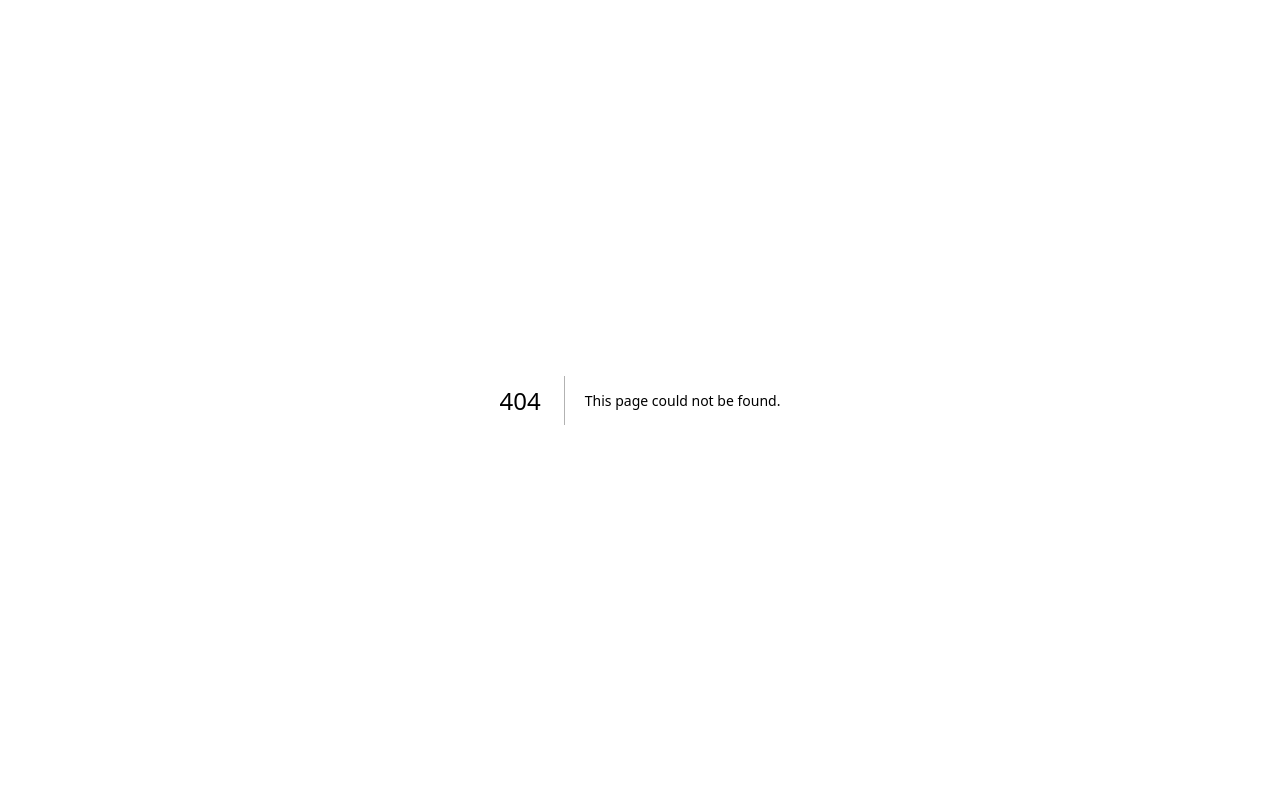
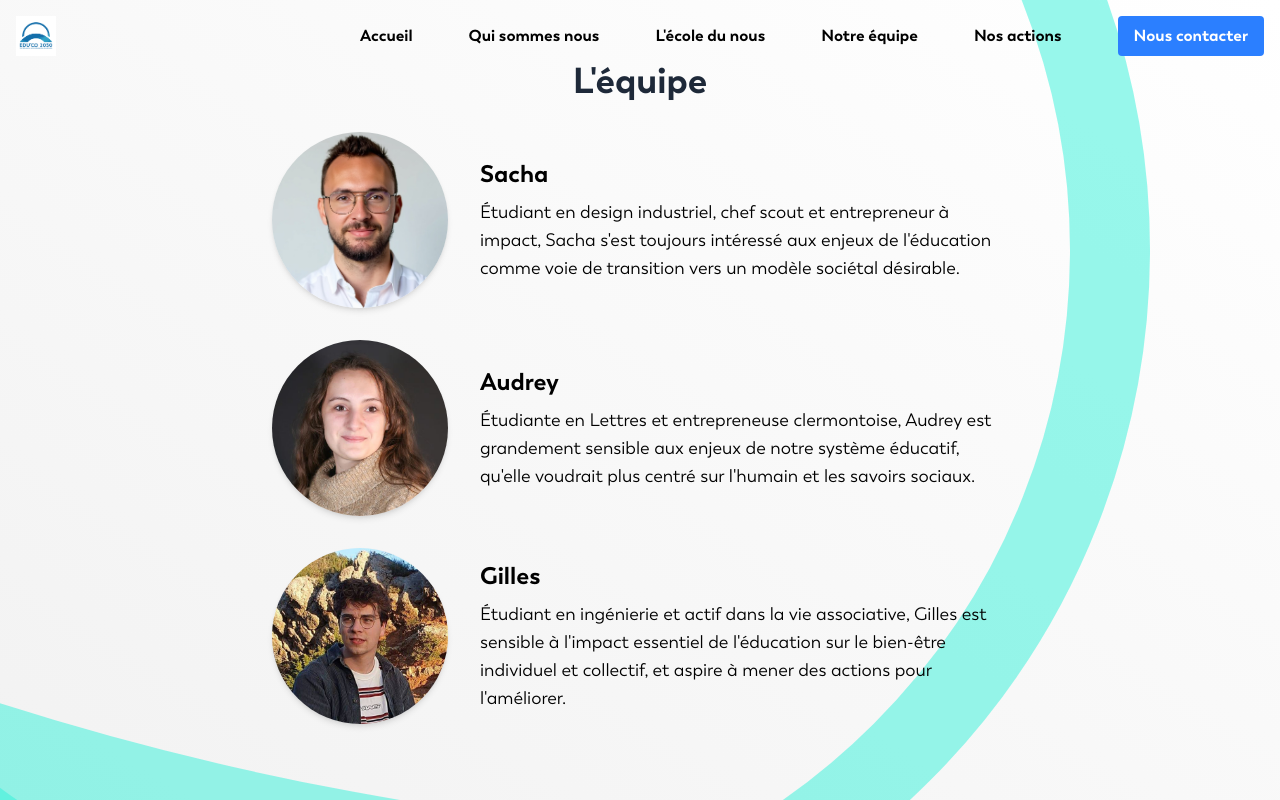
Before and after one commit to Vanille-fraise/educo2050, a Next.js app: page /ourTeam in a window 1280 px wide. Before the commit this address had no page. Built offline with nearby package versions, Linux system fonts and the light colour scheme.

Commit message:
adding team

```diff
--- a/components/HeroSection.tsx
+++ b/components/HeroSection.tsx
@@ -1,36 +1,30 @@
-import Image from 'next/image';
-import React from 'react';
+import Image from "next/image";
+import React from "react";
 
 interface HeroSectionProps {
   imageSrc: string;
   title: string;
   text: string;
-  // No longer needs textColor prop
 }
 
 const HeroSection: React.FC<HeroSectionProps> = ({ imageSrc, title, text }) => {
   const textStyle: React.CSSProperties = {
-    color: 'var(--dynamic-text-color, #000000)', // Use CSS variable with a fallback to black
+    color: "var(--dynamic-text-color, #000000)", // Use CSS variable with a fallback to black
   };
 
   return (
     <main className="flex-grow flex items-center justify-center p-8 pt-20 sm:pt-20">
-      {/* Main flex container: switches to row on sm screens */}
       <div className="flex flex-col sm:flex-row items-center justify-center gap-8 mx-auto max-w-9xl w-full">
-        {/* Image Wrapper: takes full width on small, half width on sm+ */}
         <div className="relative w-full sm:w-1/2">
           <Image
             priority
             src={imageSrc}
             alt={title}
-            width={1200} // Intrinsic width of the source image for quality
-            height={800} // Intrinsic height of the source image for quality
-            // Image fills its wrapper, which controls its responsive size
+            width={1200}
+            height={800}
             className="w-full h-auto rounded-lg shadow-2xl object-cover"
           />
         </div>
-        {/* Text Wrapper: takes full width on small, half width on sm+ */}
-        {/* Apply textStyle to the div containing text elements */}
         <div style={textStyle} className="w-full sm:w-1/2 max-w-md">
           <h1 className="text-3xl font-bold mb-4">{title}</h1>
           <p className="text-base">{text}</p>
--- a/components/Navbar.tsx
+++ b/components/Navbar.tsx
@@ -40,7 +40,7 @@ const Navbar: React.FC = () => {
     { href: "/", label: "Accueil" },
     { href: "/organizationPresentation", label: "Qui sommes nous" },
     { href: "/usSchool", label: "L'école du nous" },
-    { href: "#", label: "Notre équipe" },
+    { href: "/ourTeam", label: "Notre équipe" },
     { href: "#", label: "Nos actions" },
   ];
 
--- /dev/null
+++ b/components/TeamMember.tsx
@@ -0,0 +1,43 @@
+import Image from "next/image";
+import React from "react";
+
+interface TeamMemberProps {
+  imageSrc: string;
+  title: string;
+  text: string;
+}
+
+const TeamMember: React.FC<TeamMemberProps> = ({ imageSrc, title, text }) => {
+  const textStyle: React.CSSProperties = {
+    color: "var(--dynamic-text-color, #000000)", // Use CSS variable with a fallback to black
+  };
+
+  return (
+    <div className="flex flex-col sm:flex-row items-center gap-8 max-w-3xl p-4">
+      {/* The flex-shrink-0 utility prevents the image from shrinking when the text content is long.
+       */}
+      <div className="flex-shrink-0">
+        <Image
+          priority
+          src={imageSrc}
+          alt={title}
+          width={180} // Provides the intrinsic size for Next.js
+          height={180}
+          // Defines the visual size, circular shape, and ensures the image covers the area without distortion.
+          className="w-44 h-44 rounded-full object-cover shadow-md"
+        />
+      </div>
+
+      <div style={textStyle}>
+        {/* Text is centered on small (stacked) screens and aligned left on larger screens.
+         */}
+        <h2 className="text-2xl font-bold mb-2 text-center sm:text-left">
+          {title}
+        </h2>
+        <p className="text-lg text-center sm:text-left">{text}</p>
+      </div>
+    </div>
+  );
+};
+
+export default TeamMember;
--- /dev/null
+++ b/pages/ourTeam/index.tsx
@@ -0,0 +1,43 @@
+import MainLayout from "../../components/layouts/MainLayout";
+import TeamMember from "@/components/TeamMember";
+
+const teamMembers = [
+  {
+    title: "Sacha",
+    text: `Étudiant en design industriel, chef scout et entrepreneur à impact, Sacha s'est toujours intéressé aux enjeux de l'éducation comme voie de transition vers un modèle sociétal désirable.`,
+    imageSrc: "/team/sacha-square.jpg",
+  },
+  {
+    title: "Audrey",
+    text: `Étudiante en Lettres et entrepreneuse clermontoise, Audrey est grandement sensible aux enjeux de notre système éducatif, qu'elle voudrait plus centré sur l'humain et les savoirs sociaux.`,
+    imageSrc: "/team/audrey-square.jpg",
+  },
+  {
+    title: "Gilles",
+    text: `Étudiant en ingénierie et actif dans la vie associative, Gilles est sensible à l'impact essentiel de l'éducation sur le bien-être individuel et collectif, et aspire à mener des actions pour l'améliorer.`,
+    imageSrc: "/team/gilles-square.jpg",
+  },
+];
+
+const OrganizationPresentationPage = () => {
+  return (
+    <MainLayout pageColor="#ffffff">
+      <div className="min-h-screen flex flex-col items-center justify-center">
+        <h1 className="text-4xl font-bold text-center text-gray-800 mb-4">
+          L'équipe
+        </h1>
+        {teamMembers.map((teamMember) => {
+          return (
+            <TeamMember
+              imageSrc={teamMember.imageSrc}
+              title={teamMember.title}
+              text={teamMember.text}
+            />
+          );
+        })}
+      </div>
+    </MainLayout>
+  );
+};
+
+export default OrganizationPresentationPage;
```
